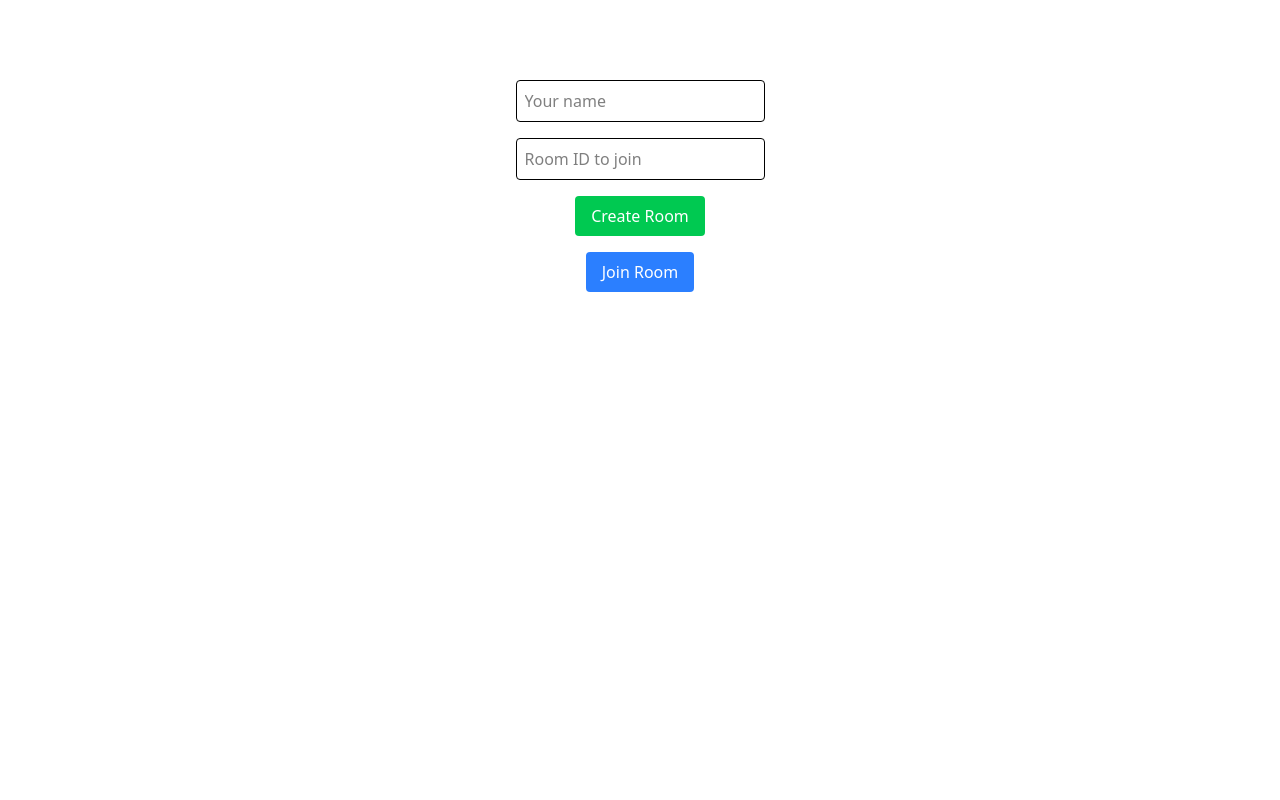
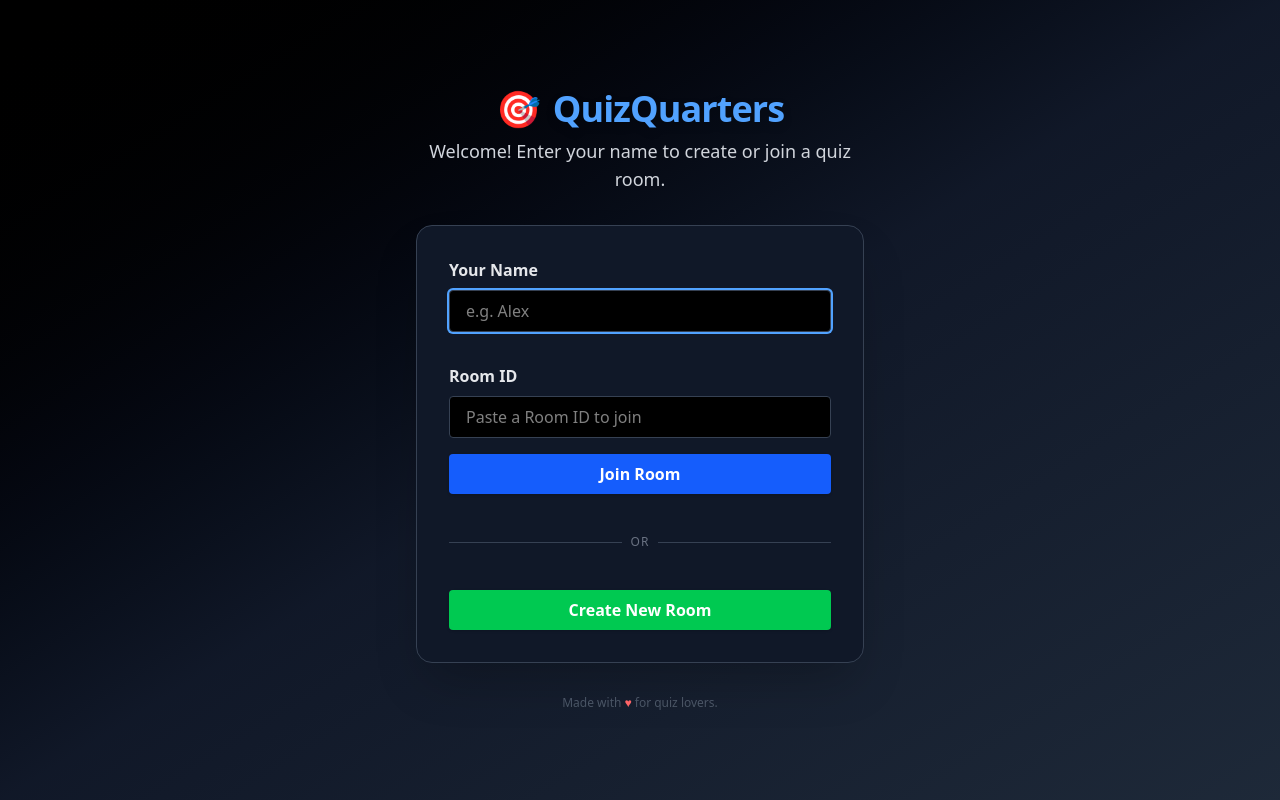
Before and after one commit to lilblackboot/QuizQuarters, a React (Vite) app in the folder frontend/: page / in a window 1280 px wide. Built offline with nearby package versions, Linux system fonts and the light colour scheme.

Commit message:
ui enhancing

```diff
--- a/frontend/src/pages/Home.jsx
+++ b/frontend/src/pages/Home.jsx
@@ -19,28 +19,94 @@ function Home() {
   };
 
   return (
-    <div className="flex flex-col items-center gap-4 mt-20">
+
+
+
+    <div className="min-h-screen flex flex-col items-center justify-center bg-gradient-to-br from-black via-gray-900 to-gray-800 px-4">
+      <div className="w-full max-w-md">
+        {/* Header */}
+        <div className="flex flex-col items-center mb-8">
+          <div className="flex items-center gap-3 mb-2">
+            <span className="text-4xl">🎯</span>
+            <h1 className="text-4xl font-extrabold text-blue-400 tracking-tight drop-shadow-lg">
+              QuizQuarters
+            </h1>
+          </div>
+          <p className="text-gray-300 text-center text-lg font-medium">
+            Welcome! Enter your name to create or join a quiz room.
+          </p>
+        </div>
+
+        {/* Card */}
+        <div className="bg-gray-900 border border-gray-700 rounded-2xl shadow-2xl p-8 flex flex-col gap-8 animate-fade-in">
+          {/* Username */}
+          <div className="flex flex-col gap-1">
+            <label
+              htmlFor="username"
+              className="text-gray-200 font-semibold mb-1"
+            >
+              Your Name
+            </label>
             <input
-        className="border p-2 rounded"
-        placeholder="Your name"
+              id="username"
+              className="border border-gray-700 bg-black text-white rounded px-4 py-2 w-full focus:outline-none focus:ring-2 focus:ring-blue-400 transition"
+              placeholder="e.g. Alex"
               value={username}
               onChange={(e) => setUsername(e.target.value)}
+              autoFocus
+              maxLength={20}
+              aria-label="Your Name"
             />
+          </div>
 
+          {/* Join Room */}
+          <div className="flex flex-col gap-1">
+            <label htmlFor="roomId" className="text-gray-200 font-semibold mb-1">
+              Room ID
+            </label>
             <input
-        className="border p-2 rounded"
-        placeholder="Room ID to join"
+              id="roomId"
+              className="border border-gray-700 bg-black text-white rounded px-4 py-2 w-full focus:outline-none focus:ring-2 focus:ring-purple-400 transition"
+              placeholder="Paste a Room ID to join"
               value={roomId}
               onChange={(e) => setRoomId(e.target.value)}
+              maxLength={36}
+              aria-label="Room ID"
             />
-
-      <button onClick={handleCreateRoom} className="bg-green-500 px-4 py-2 text-white rounded">
-        Create Room
-      </button>
-
-      <button onClick={handleJoinRoom} className="bg-blue-500 px-4 py-2 text-white rounded">
+            <button
+              onClick={handleJoinRoom}
+              className="mt-3 bg-blue-600 hover:bg-blue-700 text-white font-bold rounded px-4 py-2 w-full transition shadow focus:outline-none focus:ring-2 focus:ring-blue-400"
+            >
               Join Room
             </button>
+          </div>
+
+          {/* Divider */}
+          <div className="flex items-center gap-2 my-2">
+            <div className="flex-1 h-px bg-gray-700" />
+            <span className="text-gray-500 text-xs uppercase tracking-widest">
+              or
+            </span>
+            <div className="flex-1 h-px bg-gray-700" />
+          </div>
+
+          {/* Create Room */}
+          <button
+            onClick={handleCreateRoom}
+            className="bg-green-500 hover:bg-green-600 text-white font-bold rounded px-4 py-2 w-full transition shadow focus:outline-none focus:ring-2 focus:ring-green-400"
+          >
+            Create New Room
+          </button>
+        </div>
+
+        {/* Footer */}
+        <div className="mt-8 text-center text-gray-600 text-xs">
+          <span>
+            Made with{" "}
+            <span className="text-red-400">♥</span> for quiz lovers.
+          </span>
+        </div>
+      </div>
     </div>
   );
 }
```
Also changed, not shown: frontend/src/pages/Room.jsx (+159 -40 lines). Lines whose indentation alone changed are shown as unchanged.
